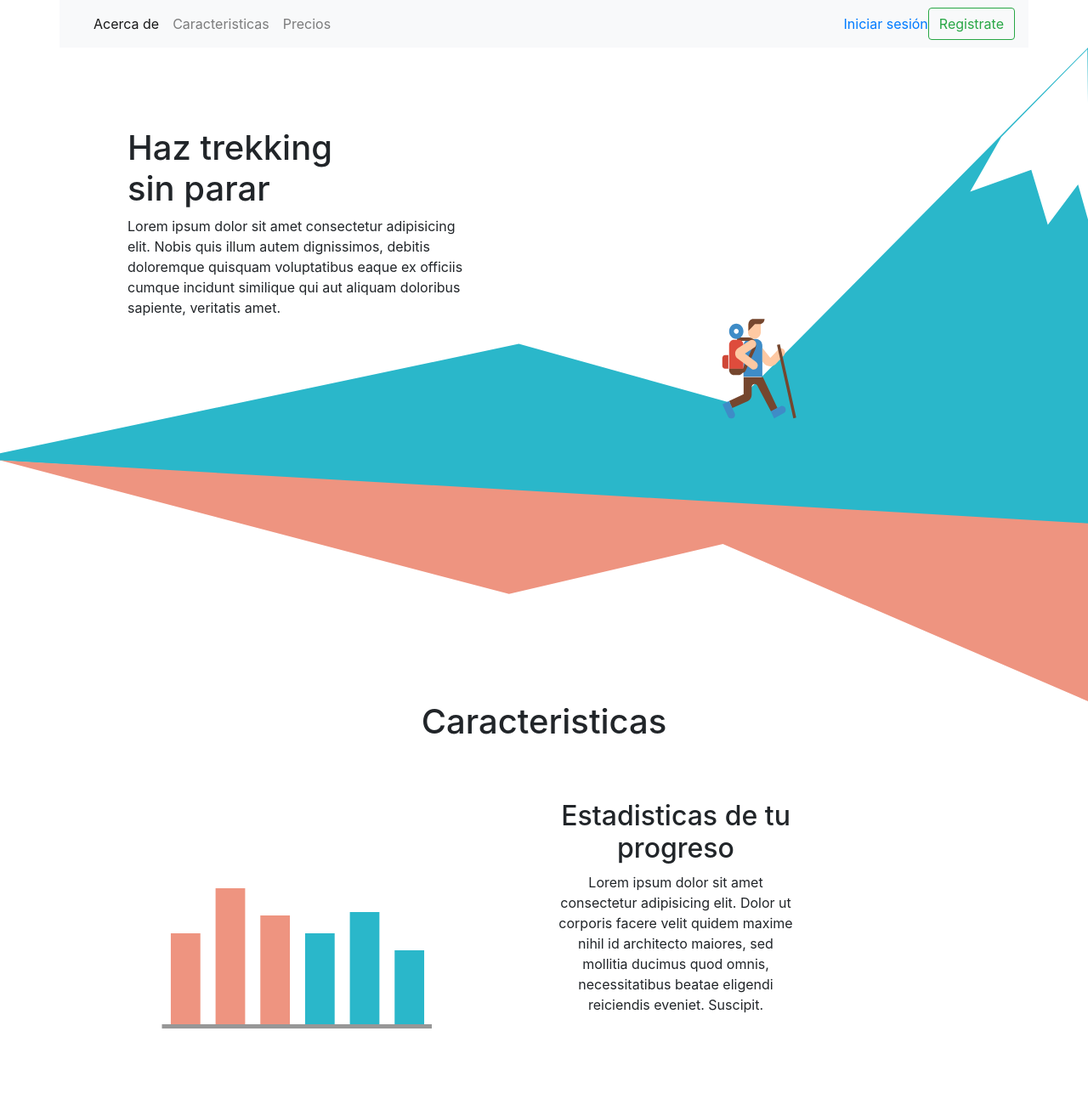
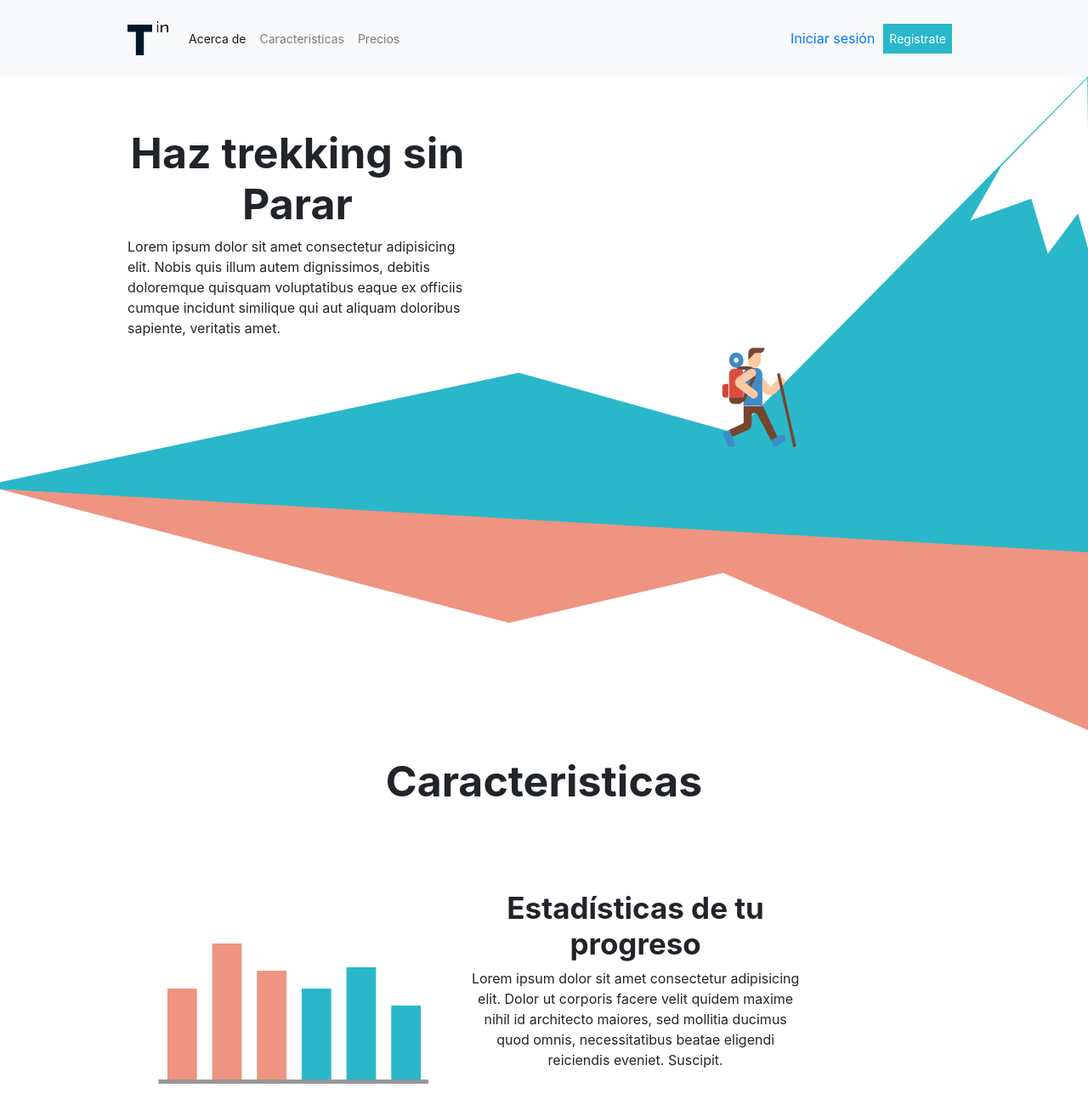
Before and after one commit to sebafariass/Startup-Treek, a plain HTML site: page index.html in a window 1280 px wide. Shown: the top 1300 px of the page at 85% size. Drawn offline with nearby package versions, Linux system fonts and the light colour scheme; files whose address does not match are found by name.

Commit message:
Segundo commit

```diff
--- a/assets/sass/abstracts/helpers.scss
+++ b/assets/sass/abstracts/helpers.scss
@@ -3,7 +3,7 @@
 
 
 
-@media (min-width:724px) {
+@media (min-width:992px) {
     .heroSec__wrap{
         position: absolute;
        top: 150px;
@@ -12,15 +12,14 @@
 
 
 
+
      }
- .heroSec__wrap{
-    padding: 0px 50px;
-    ;
+
  }
 
 
-    }
-    @media (max-width:728px) {
+
+    @media (min-width:728px) {
         .heroSec__wrap {
             h1 {
                 text-align: center;
@@ -37,7 +36,7 @@
 
  @media (min-width:724px) {
      .caracteristicas {
-         width: 80%;
+         width: 100%;
          padding: 20px;
          margin: auto;
          display: flex;
--- a/assets/sass/base/reset.scss
+++ b/assets/sass/base/reset.scss
@@ -3,12 +3,3 @@
     margin: 0;
     box-sizing: border-box;
 }
-
-//seccion heroSec value
-.heroSec__wrap {
-    padding: 0px 20px;
-}
-
-.wrap {
-    padding: 0px 20px;
- }
--- a/assets/sass/base/typography.scss
+++ b/assets/sass/base/typography.scss
@@ -0,0 +1,28 @@
+
+body {
+    font-family: 'Raleway', sans-serif;
+}
+
+// h1 heroSec Valores
+
+.heroSec__wrap h1 {
+  font-size: $xxxxx-large;
+  font-weight: $bold;
+
+}
+
+
+
+
+//valores Caracteristicas
+
+#Caracteristicas h1 {
+    font-size:$xxxxx-large;
+    font-weight: $bold;
+
+
+}
+.caracteristicas__texto__h2 {
+    font-size:$xx-large;
+    font-weight: bold;
+   }
--- a/assets/sass/components/botones.scss
+++ b/assets/sass/components/botones.scss
@@ -0,0 +1,3 @@
+.boton__registro {
+   border-radius: inherit;
+}
--- a/assets/sass/components/navigation.scss
+++ b/assets/sass/components/navigation.scss
@@ -0,0 +1,39 @@
+
+
+//navbar
+.navbar {
+    padding: 20px 25px;
+}
+.nav-link{
+    color: red;
+    font-weight: 400;
+    font-size: $small;
+}
+
+.boton__registro{
+    color: $white;
+    background-color: $ball-blue;
+    border: $ball-blue;
+    font-size: $small;
+    margin: 10px;
+    padding: 7px;
+
+
+    :hover{
+        color: $middle-blue;
+    }
+}
+.navbar-toggler {
+    border: 0;
+}
+//inicio media-queries
+@media (max-width: 992px) {
+    .navbar {padding: 20px 50px;
+    }
+}
+
+
+@media (min-width: 993px) {
+    .navbar {padding: 20px 150px;
+    }
+}
--- a/assets/sass/layout/caracteristicas.scss
+++ b/assets/sass/layout/caracteristicas.scss
@@ -2,9 +2,12 @@
 
 #Caracteristicas h1 {
     text-align: center;
+    padding: 30px;
+
 }
 
 .caracteristicas__niveles {
     width: 100%;
     margin: auto;
+
 }
--- a/assets/sass/layout/herosec.scss
+++ b/assets/sass/layout/herosec.scss
@@ -4,6 +4,7 @@
 #heroSec {
 
   background-size: cover;
+
 
 
  .heroSec_img {
@@ -16,6 +17,13 @@
   width: 100%;
 }
 
+.heroSec__wrap{
+  padding: 0px 50px;
+
+}
+span {
+  text-align: left;
+}
 
 
 
--- /dev/null
+++ b/assets/sass/layout/precios.scss
@@ -0,0 +1,8 @@
+#precios {
+    background-image: url(../img/bg-price.svg);
+    background-repeat: no-repeat;
+    background-position: center;
+    background-size: cover;
+    width: 100%;
+    height: 1200px;
+}
--- a/assets/sass/main.scss
+++ b/assets/sass/main.scss
@@ -1,6 +1,10 @@
 
 
 // Imports
+
+
+//abstract
+@import 'abstracts/variables';
 
 //base
 
@@ -31,3 +35,4 @@
 @import 'layout/grid';
 @import 'layout/herosec';
 @import 'layout/caracteristicas';
+@import 'layout/precios';
--- a/index.html
+++ b/index.html
@@ -16,9 +16,8 @@
 </head>
 
 <body>
-    <nav class="container navbar navbar-expand-lg navbar-light bg-light wrap">
-        <a class="navbar-brand" href="#"> <img src="entregables/images/Logo.svg" alt="" srcset=""></a>
-        <button class="navbar-toggler" type="button" data-toggle="collapse" data-target="#navbarSupportedContent"
+    <nav class="container-fluid navbar navbar-expand-lg navbar-light bg-light wrap">
+        <a class="navbar-brand navigation__logo" href="#"><img src="assets/img/Logo.svg" alt="logo-página"> </a>        <button class="navbar-toggler" type="button" data-toggle="collapse" data-target="#navbarSupportedContent"
             aria-controls="navbarSupportedContent" aria-expanded="false" aria-label="Toggle navigation">
             <span class="navbar-toggler-icon"></span>
         </button>
@@ -37,15 +36,15 @@
             </ul>
             <form class="form-inline my-2 my-lg-0">
                 <a href="#">Iniciar sesión</a>
-                <button class="btn btn-outline-success my-2 my-sm-0" type="submit">Registrate</button>
+                <button class="boton__registro btn btn-outline-success my-2 my-sm-0" type="submit">Registrate</button>
             </form>
         </div>
     </nav>
 
     <section id="heroSec">
 
-       <div class="wrap heroSec__wrap ">
-            <h1>Haz trekking <br> <span>sin parar </span></h1>
+       <div class="heroSec__wrap wrap">
+            <h1>Haz trekking  <span>sin <br> Parar </span></h1>
             <p>Lorem ipsum dolor sit amet consectetur adipisicing elit. Nobis quis illum autem dignissimos, debitis
                 doloremque quisquam voluptatibus eaque ex officiis cumque incidunt similique qui aut aliquam doloribus
                 sapiente, veritatis amet.</p>
@@ -59,11 +58,11 @@
     <section id="Caracteristicas">
         <h1 class="mb-5">Caracteristicas</h1>
         <div class="caracteristicas mb-5 row">
-            <div class="caracteristicas__niveles mb-5 col-xs-12  col-lg-6 col-xl-6">
+            <div class="caracteristicas__niveles mb-5 col-xs-12  col-lg-6 col-xl-5">
                 <img src="assets/img/bar-graph.svg" alt="Grafico Web" srcset="">
             </div>
-            <div class="caracteristicas__texto mb-5 col-xs-12 col-lg-6 col-xl-6">
-                <h2>Estadisticas de tu progreso</h2>
+            <div class="caracteristicas__texto mb-5 col-xs-12 col-lg-6 col-xl-7">
+                <h2 class="caracteristicas__texto__h2">Estadísticas de tu progreso</h2>
                 <p class="caracteristicas__texto__p">Lorem ipsum dolor sit amet consectetur adipisicing elit. Dolor ut corporis facere velit quidem maxime
                     nihil id architecto maiores, sed mollitia ducimus quod omnis, necessitatibus beatae eligendi
                     reiciendis eveniet. Suscipit.</p>
```
Also changed, not shown: assets/sass/abstracts/variables.scss (+9 -5 lines), assets/css/main.css, assets/sass/components/videos.scss (deleted), 1 other file.
